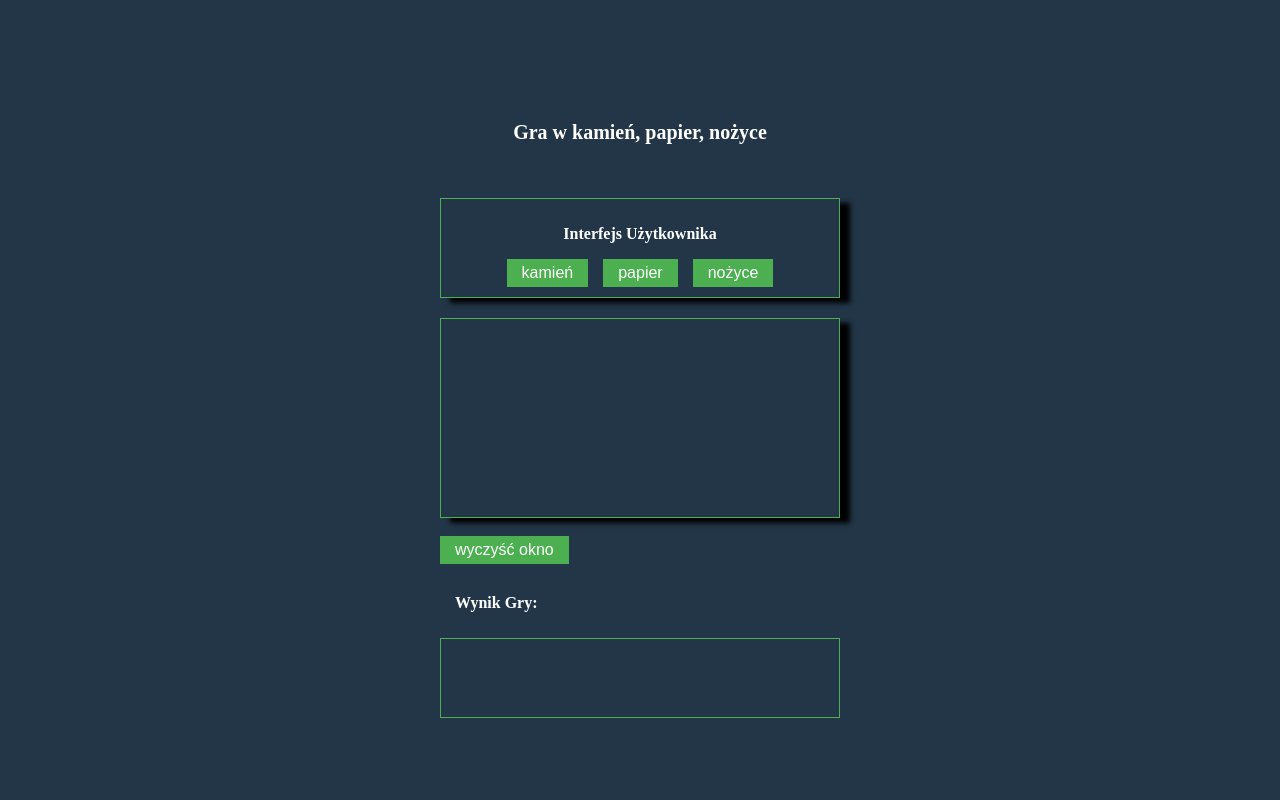
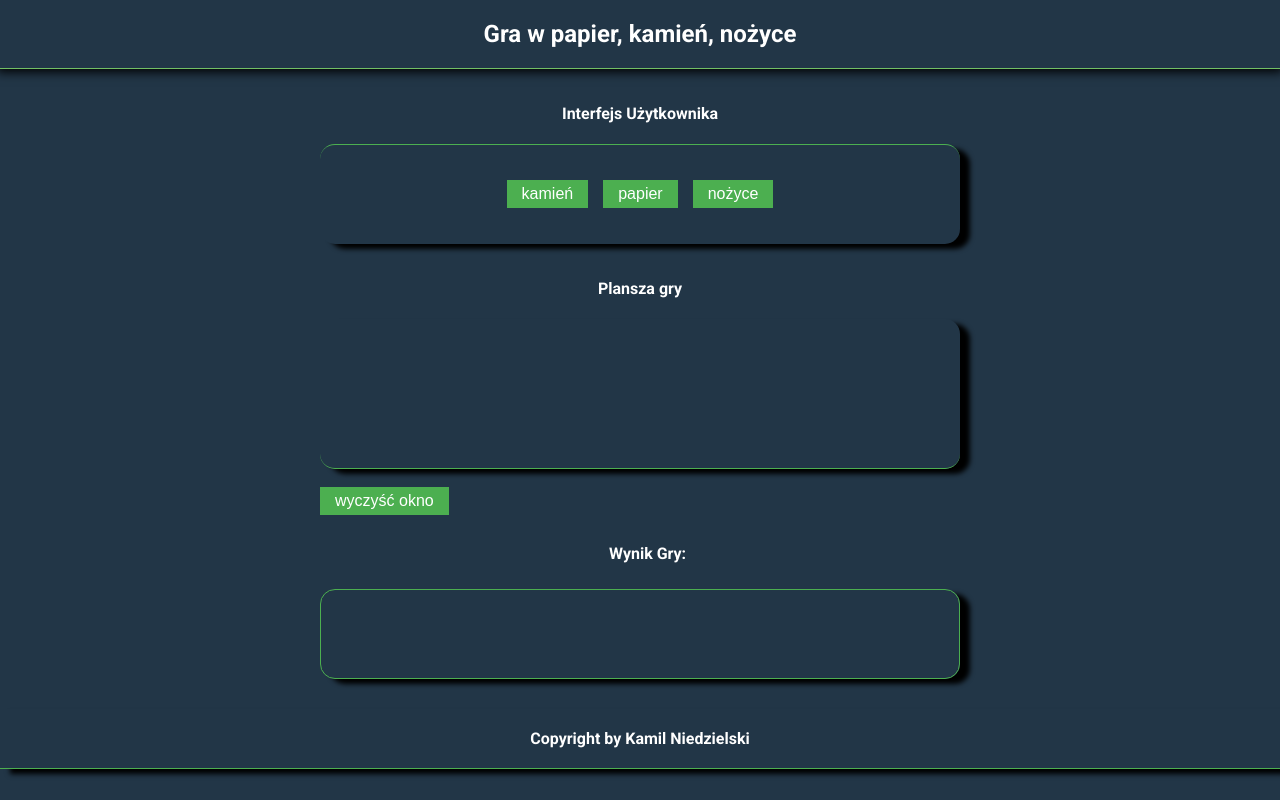
Before and after one commit to niedzielskiauto/javascript-prework, a website: page index.html in a window 1280 px wide. Drawn offline with Linux system fonts and the light colour scheme.

Commit message:
Add new css styles

```diff
--- a/index.html
+++ b/index.html
@@ -1,31 +1,44 @@
 <!DOCTYPE html>
-<html lang="en">
+<html lang="pl">
     <head>
         <meta charset="UTF-8">
+        <meta name="author" content="Kamil Niedzielski">
         <title>Kamień, papier, nożyce</title>
         <link rel="stylesheet" href="css/style.css">
     </head>
     <body>
         <div class="container">
-        <div class="page__title">
-            <h1>Gra w kamień, papier, nożyce</h1>
-        </div>
-		<div id="interface">
+            <nav class="navigation">
+                <h1>Gra w papier, kamień, nożyce</h1>
+            </nav>
+
             <div class="interface__title">
                 <p>Interfejs Użytkownika</p>
             </div>
+
+            <div id="interface">
                 <div class="interface__buttons">
                     <input type="button" id="play-rock" value="kamień" />
                     <input type="button" id="play-paper" value="papier" />
                     <input type="button" id="play-scissors" value="nożyce" />
                 </div>
             </div>
+
+            <div class="interface__title">
+                <p>Plansza gry</p>
+            </div>
+
             <div id="messages"></div>
+
             <div class="clear">
                 <input type="button" id="clear-button" value="wyczyść okno" />
             </div>
+
             <div class="result__title">Wynik Gry:</div>
+
             <div id="result"></div>
+
+            <footer class="footer"> Copyright by Kamil Niedzielski</footer>
         </div>
 
         <script src="js/functions.js"></script>
--- a/sass/style.scss
+++ b/sass/style.scss
@@ -1,8 +1,19 @@
 
 /*# sourceMappingURL=data:application/json;base64,eyJ2ZXJzaW9uIjozLCJzb3VyY2VzIjpbXSwibmFtZXMiOltdLCJtYXBwaW5ncyI6IiIsImZpbGUiOiJzdHlsZS5jc3MifQ== */
+/* Global */
+@import url('https://fonts.googleapis.com/css2?family=Roboto:wght@700&display=swap');
+
+:root {
+    --blue: #223647;
+    --dark: #0c0c0c;
+    --green: #72c064;
+    --orange: #ff6700;
+    --main-font: 'Roboto', sans-serif;
+}
 
 body {
-    background: #223647;
+    background: var(--blue);
+    font-family: var(--main-font);
     margin: 0;
     padding: 0;
 }
@@ -14,25 +25,27 @@ body {
 .container {
     display: flex;
     flex-direction: column;
-    width: 100%;
-    height: 100vh;
-    justify-content: center;
+    justify-content: flex-start;
     align-items: center;
     text-align: left;
     color: #fff;
+    width: 100%;
+    margin: 0 auto;
 }
 
-.page__title {
+/* Navigation */
+
+.navigation {
     display: flex;
     justify-content: center;
     align-items: center;
-    width: 400px;
-    height: 100px;
-    margin-bottom: 15px;
-
-    & > h1 {
-        font-size: 20px;
-    }
+    flex-direction: column;
+    width: 100%;
+    background:#223647;
+    gap: 15px;
+    box-shadow: 0 0 10px 3px black;
+    border-bottom: 1px solid var(--green);
+    position: sticky;
 }
 
  #play-rock, #play-paper, #play-scissors {
@@ -56,14 +69,21 @@ body {
     justify-content: center;
     align-items: center;
     flex-direction: column;
-    border: 1px solid #4CAF50;
-    width: 400px;
+    border-top: 1px solid #4CAF50;
+    border-radius: 15px;
+    width: 50%;
     height: 100px;
     box-shadow: 10px 5px 5px black;
 }
 
 .interface__title {
     width: 100%;
+    display: flex;
+    justify-content: center;
+    align-items: center;
+    height: 30px;
+    margin-top: 30px;
+    margin-bottom: 15px;
 }
 
 .interface__title > p {
@@ -79,18 +99,19 @@ body {
     gap: 15px;
 }
 
+/* Messages */
+
 #messages {
-    width: 400px;
-    height: 200px;
-    border: 1px solid #4CAF50;
-    margin-top: 20px;
+    width: 50%;
+    height: 150px;
+    border-bottom: 1px solid #4CAF50;
+    border-radius: 15px;
     box-shadow: 10px 5px 5px black;
     display: flex;
     flex-direction: column;
     justify-content: center;
-    align-items: flex-start;
+    align-items: center;
     text-align:left;
-    padding-left: 15px;
 }
 
 .clear {
@@ -98,7 +119,7 @@ body {
     height: 50px;
     justify-content: flex-start;
     align-items: center;
-    width: 400px;
+    width: 50%;
 }
 
 #clear-button {
@@ -118,11 +139,13 @@ body {
     }
 }
 
+/* Result */
+
 .result__title {
     display: flex;
-    justify-content: flex-start;
+    justify-content: center;
     align-items: center;
-    width: 400px;
+    width: 50%;
     height: 40px;
     margin-top: 15px;
     color: white;
@@ -135,11 +158,27 @@ body {
     display: flex;
     justify-content: flex-start;
     align-items: center;
-    width: 400px;
+    width: 50%;
     border: 1px solid #4CAF50;
-    height: 80px;
+    border-radius: 15px;
+    height: 90px;
     margin-top: 15px;
     color: white;
     text-align: left;
     padding-left: 15px;
+    box-shadow: 10px 5px 5px black;
 }
+
+/* Footer */
+
+.footer {
+    display: flex;
+    justify-content: center;
+    align-items: center;
+    width: 100%;
+    height: 60px;
+    box-shadow: 10px 5px 5px black;
+    margin-top: 30px;
+    margin-bottom: 30px;
+    border-bottom: 1px solid #4CAF50;
+}
```
Also changed, not shown: css/style.css, 1 other file. Lines whose indentation alone changed are shown as unchanged.
